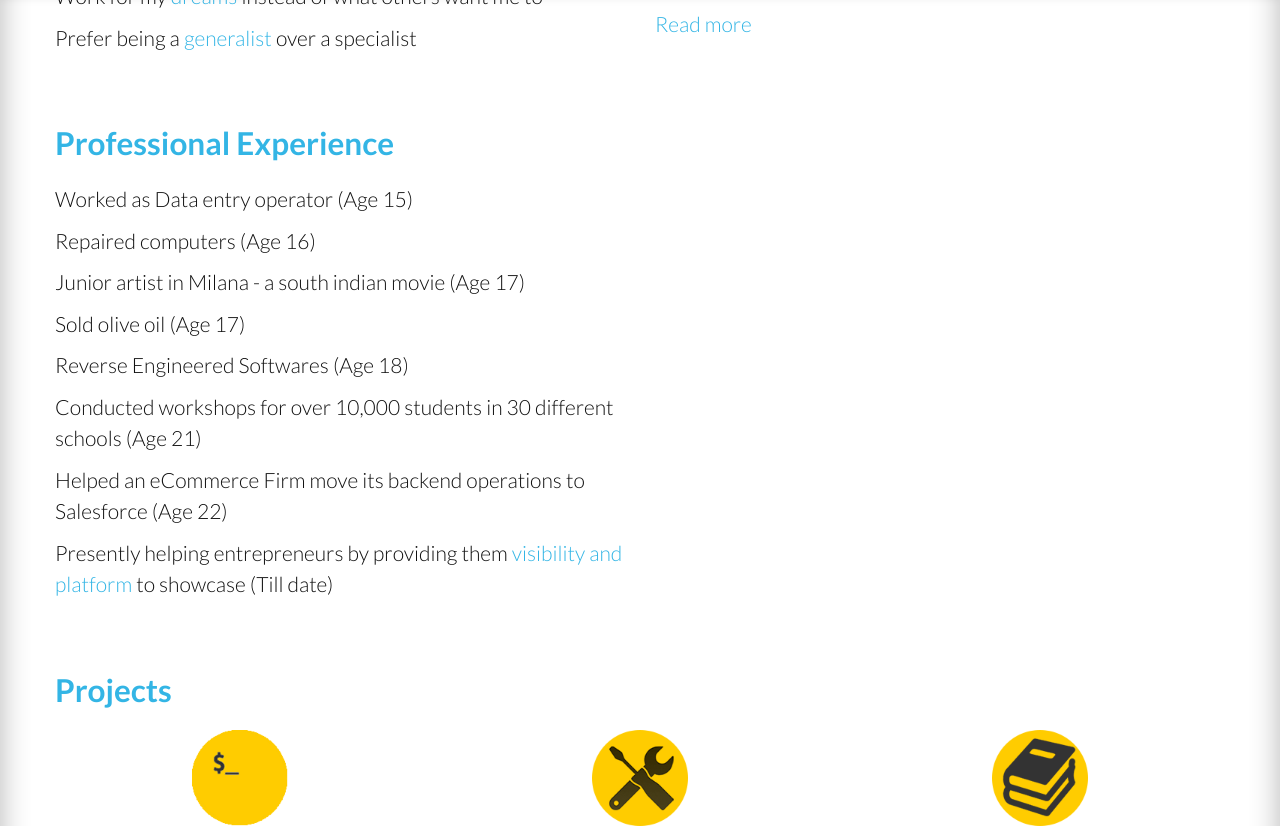
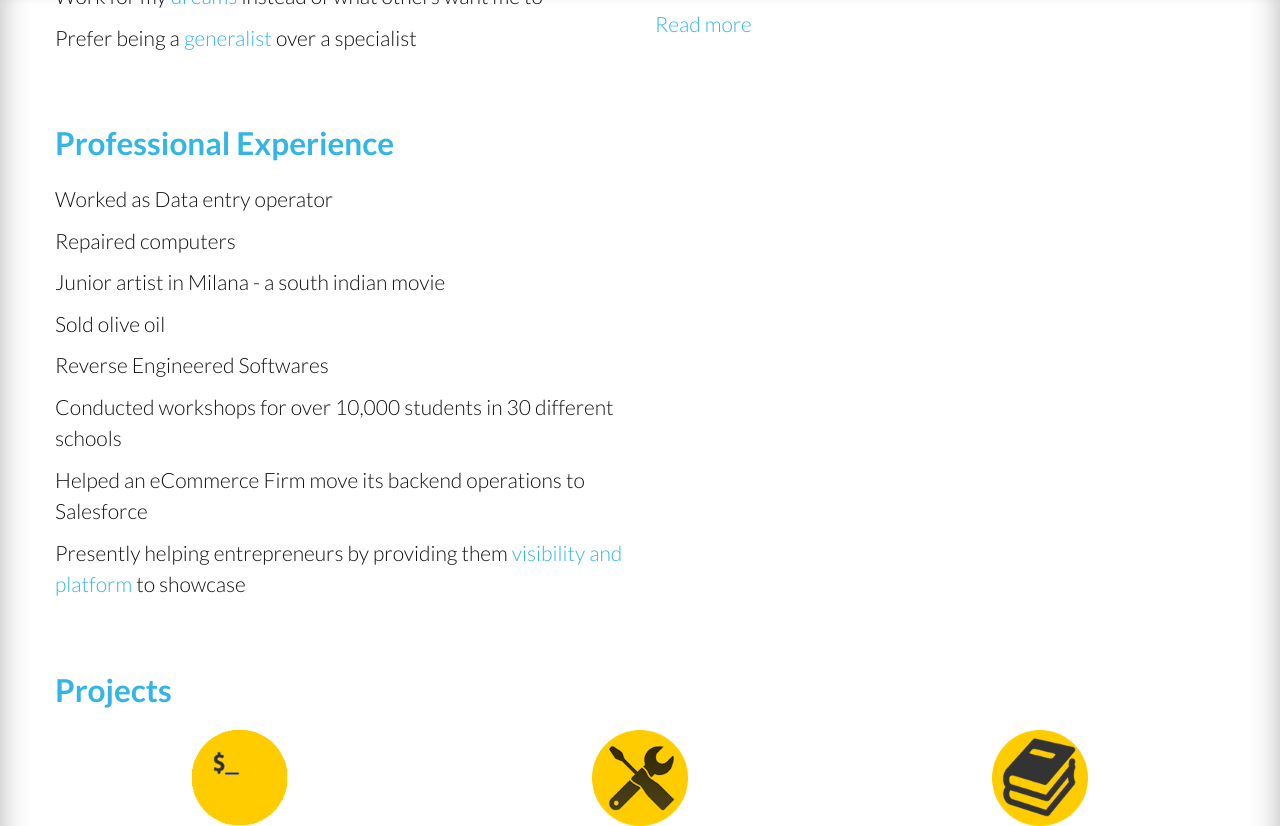
Before and after one commit to adityabhushan/adityabhushan.github.io, a Jekyll site: the page built from index.html, in a window 1280 px wide and 900 px high, scrolled down 389 px, cut to the strip 74-900 px from the top of the window. Built offline with Jekyll 4.4.1, drawn with Linux system fonts in a browser that asks for light colours; some web fonts are replaced; Markdown is read by kramdown in place of the engine named in the settings; the list of posts is cut into pages by our own code; comment, search, counter and statistics services are not loaded.

Commit message:
Update index.html

```diff
--- a/index.html
+++ b/index.html
@@ -39,14 +39,14 @@ layout: default
 	<div class="headlines">
 	<h2>Professional Experience</h2>
 	</div><br/>
-	<p>Worked as Data entry operator (Age 15)</font></p>
-	<p>Repaired computers (Age 16)</p>
-	<p>Junior artist in Milana - a south indian movie (Age 17)</p>
-	<p>Sold olive oil (Age 17)</p>
-	<p>Reverse Engineered Softwares (Age 18)</p>
-	<p>Conducted workshops for over 10,000 students in 30 different schools (Age 21)</p>
-	<p>Helped an eCommerce Firm move its backend operations to Salesforce (Age 22)</p>
-	<p>Presently helping entrepreneurs by providing them <a href="http://yourstory.in/">visibility and platform</a> to showcase (Till date)</p>
+	<p>Worked as Data entry operator</font></p>
+	<p>Repaired computers</p>
+	<p>Junior artist in Milana - a south indian movie</p>
+	<p>Sold olive oil</p>
+	<p>Reverse Engineered Softwares</p>
+	<p>Conducted workshops for over 10,000 students in 30 different schools</p>
+	<p>Helped an eCommerce Firm move its backend operations to Salesforce</p>
+	<p>Presently helping entrepreneurs by providing them <a href="http://yourstory.in/">visibility and platform</a> to showcase</p>
 
 	</div>
 </div>
```
